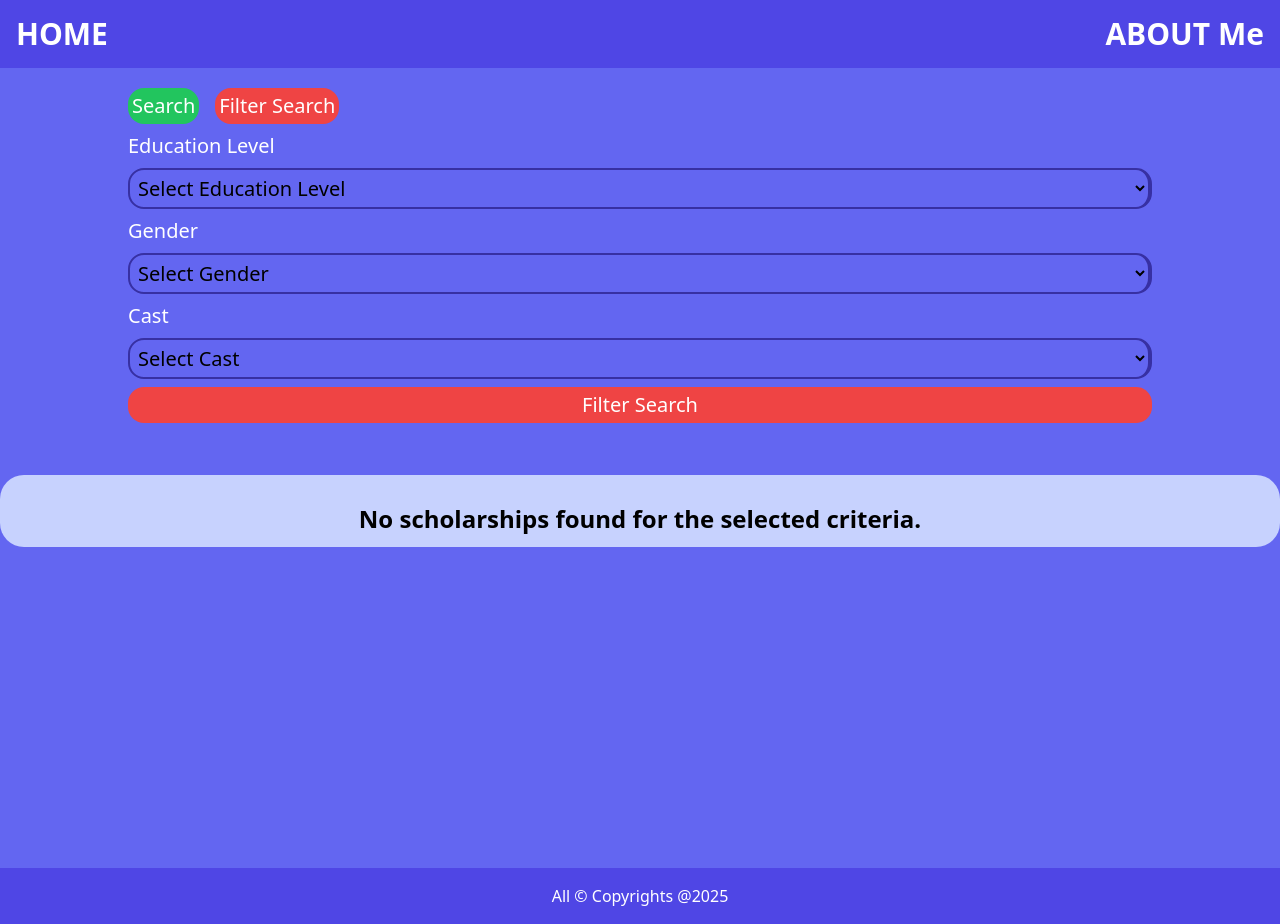
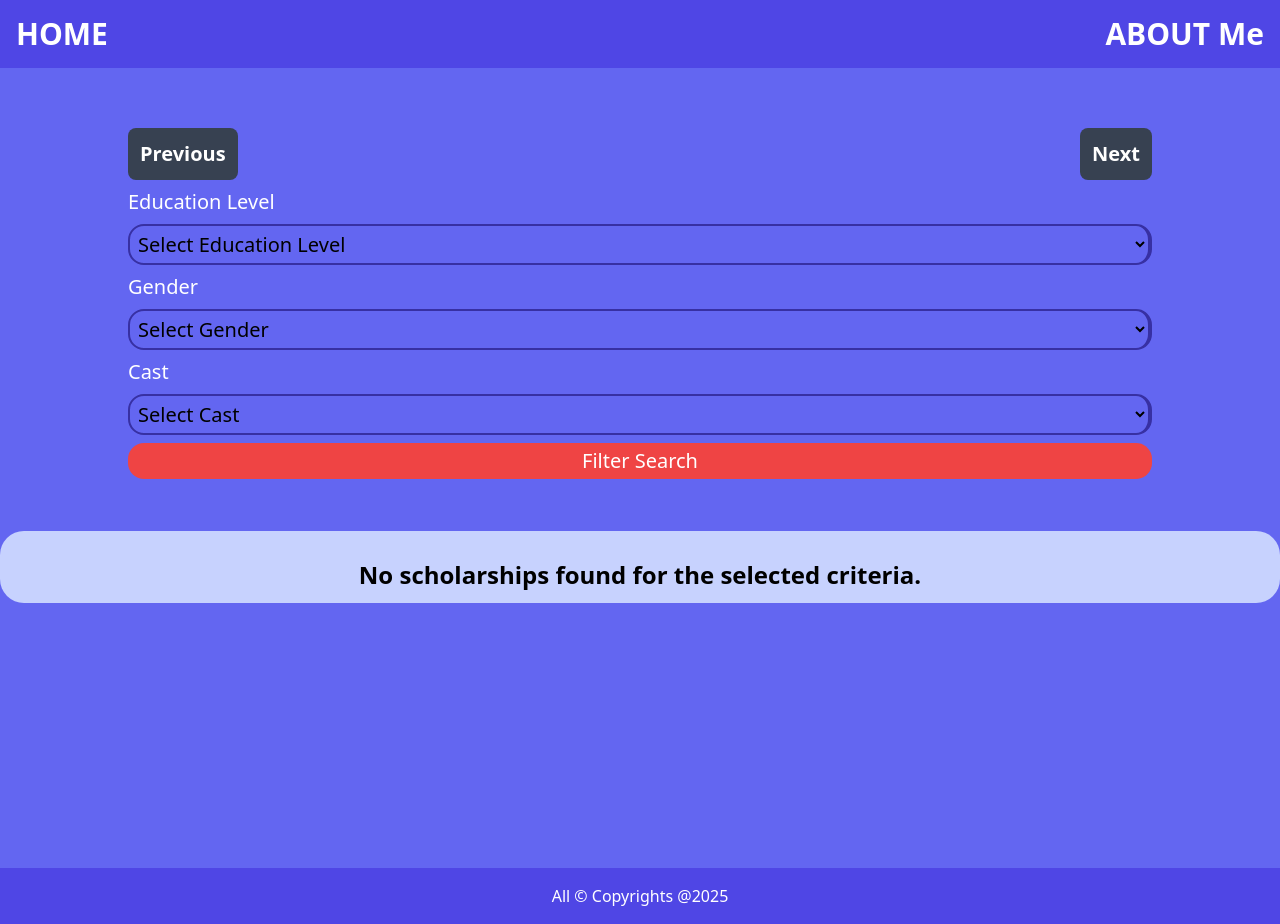
Before and after one commit to balwan-coding/Scholarship-finder-, a React (Vite) app: page /Scholar in a window 1280 px wide. Built offline with nearby package versions, Linux system fonts and the light colour scheme.

Commit message:
few change

```diff
--- a/src/Scholar.jsx
+++ b/src/Scholar.jsx
@@ -1,9 +1,9 @@
 import React, { useState } from "react";
 import FilterForm from "./FilterForm";
-import SearchInput from "./SearchInput";
 import Alert from "./Alert";
 import ScholarshipCards from "./ScholarshipCards";
 import { mockScholarships } from "./api";
+import { Link } from "react-router-dom";
 
 function Scholar() {
   const [formData, setFormData] = useState({
@@ -15,36 +15,9 @@ function Scholar() {
   const [scholarships, setScholarships] = useState([]);
   const [alertMessage, setAlertMessage] = useState("");
   const [showAlert, setShowAlert] = useState(false);
-  const [searchMode, setSearchMode] = useState("filter");
-  const [searchInput, setSearchInput] = useState("");
 
   const handleChange = (event) => {
     setFormData({ ...formData, [event.target.id]: event.target.value });
-  };
-
-  const handleSearchInputChange = (event) => {
-    setSearchInput(event.target.value);
-  };
-
-  const handleSearchSubmit = () => {
-    if (!searchInput.trim()) {
-      setAlertMessage("Plese Enter Education Level");
-      setShowAlert(true);
-      return;
-    }
-
-    const filteredScholarships = mockScholarships.filter((scholar) =>
-      scholar.EducationLevel.toLowerCase()
-        .trim()
-        .includes(searchInput.toLowerCase().trim())
-    );
-
-    if (filteredScholarships.length === 0) {
-      setAlertMessage(`No scholarships found matching "${searchInput}".`);
-      setShowAlert(true);
-    } else {
-      setScholarships(filteredScholarships);
-    }
   };
 
   const handleFilterSubmit = () => {
@@ -71,40 +44,26 @@ function Scholar() {
   return (
     <div className="flex flex-col items-center min-h-screen gap-5 bg-indigo-500">
       <div className="flex flex-col w-4/5 gap-2 m-5 fade-in">
-        <div className="flex gap-4">
-          <button
-            onClick={() => {
-              setSearchMode("search");
-              setScholarships([]);
-            }}
-            className="p-1 text-xl text-white bg-green-500 hover:bg-green-600 rounded-2xl"
+        <div className="flex justify-between">
+          <Link
+            className="flex items-center justify-center gap-2 p-3 mt-10 text-xl font-extrabold text-white transition-colors duration-300 ease-in-out bg-gray-700 border-none rounded-lg hover:bg-gray-800 fade-in"
+            to="/"
           >
-            Search
-          </button>
-          <button
-            onClick={() => {
-              setSearchMode("filter");
-              setScholarships([]);
-            }}
-            className="p-1 text-xl text-white bg-red-500 hover:bg-red-600 rounded-2xl"
+            Previous
+          </Link>
+          <Link
+            className="flex items-center justify-center gap-2 p-3 mt-10 text-xl font-extrabold text-white transition-colors duration-300 ease-in-out bg-gray-700 border-none rounded-lg hover:bg-gray-800 fade-in"
+            to="/AboutMe"
           >
-            Filter Search
-          </button>
+            Next
+          </Link>
         </div>
-        {searchMode === "filter" && (
-          <FilterForm
-            formData={formData}
-            handleChange={handleChange}
-            handleFilterSubmit={handleFilterSubmit}
-          />
-        )}
-        {searchMode === "search" && (
-          <SearchInput
-            searchInput={searchInput}
-            handleSearchInputChange={handleSearchInputChange}
-            handleSearchSubmit={handleSearchSubmit}
-          />
-        )}
+
+        <FilterForm
+          formData={formData}
+          handleChange={handleChange}
+          handleFilterSubmit={handleFilterSubmit}
+        />
       </div>
       {showAlert && <Alert message={alertMessage} onClose={handleCloseAlert} />}
       <ScholarshipCards scholarships={scholarships} />
--- a/src/SearchInput.jsx
+++ /dev/null
@@ -1,34 +0,0 @@
-import React from "react";
-
-function SearchInput({
-  searchInput,
-  handleSearchInputChange,
-  handleSearchSubmit,
-}) {
-  return (
-    <div className="flex flex-col gap-2 fade-in">
-      <label
-        className="text-xl text-white cursor-pointer"
-        htmlFor="searchInput"
-      >
-        Search by Education Level
-      </label>
-      <input
-        type="text"
-        id="searchInput"
-        value={searchInput}
-        onChange={handleSearchInputChange}
-        className="p-1 text-xl text-black bg-transparent border-2 border-r-4 border-indigo-800 rounded-2xl"
-        placeholder="Type education level (e.g., School)"
-      />
-      <button
-        onClick={handleSearchSubmit}
-        className="p-1 text-xl text-white bg-green-500 hover:bg-green-600 rounded-2xl"
-      >
-        Search
-      </button>
-    </div>
-  );
-}
-
-export default SearchInput;
```
